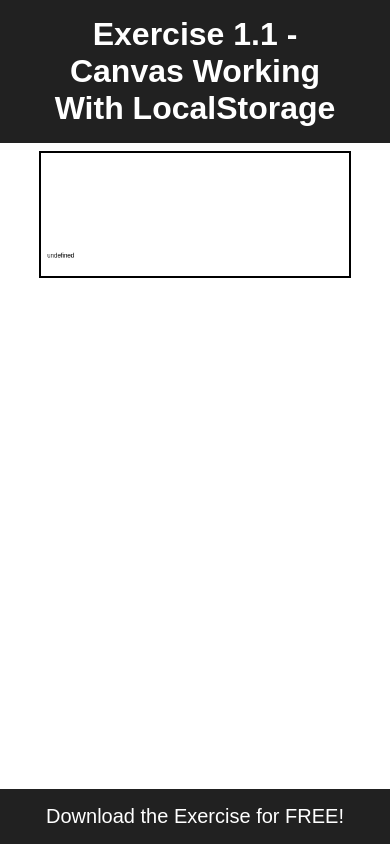
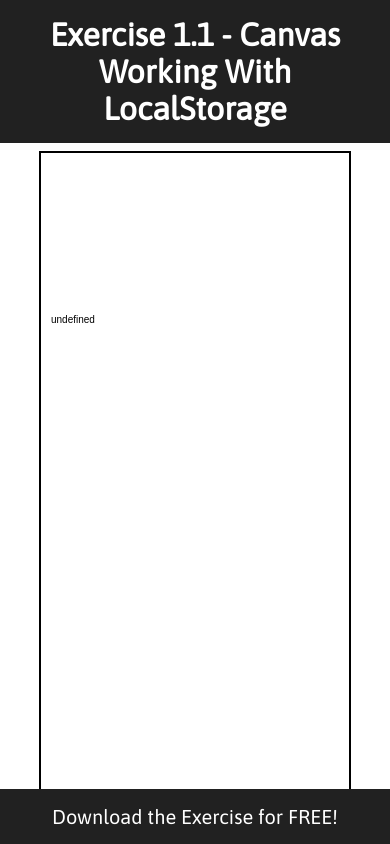
Before and after one commit to cavazzatommaso/cavazzatommaso.github.io, a PHP site: the page made by school/1.1 - Form LocalStorage/canvas.html in a window 390 px wide. Run offline with PHP 8.4, Linux system fonts and the light colour scheme.

Commit message:
Update
Responsive canvas

```diff
--- a/school/1.1 - Form LocalStorage/canvas.html
+++ b/school/1.1 - Form LocalStorage/canvas.html
@@ -6,6 +6,8 @@
 	</style>
 </head>
 <link rel="stylesheet" href="style.css">
+<link href="https://fonts.googleapis.com/css?family=Asap" rel="stylesheet">
+<meta name="viewport" content="width=device-width, initial-scale=1.0">
 <body>
 	<header>
 		<h1> Exercise 1.1 - Canvas Working With LocalStorage</h1>
@@ -14,9 +16,26 @@
 	<script type="text/javascript">
 		var c = document.getElementById("canvas");
 		var ctx = c.getContext("2d");
+		resizeCanvasToDisplaySize(ctx.canvas);
 			ctx.font =  localStorage.font+ "px" + " Arial";
 			ctx.fillStyle = localStorage.color;
 			ctx.fillText(localStorage.text,10,170);
+
+			function resizeCanvasToDisplaySize(canvas) {
+				console.log("sono dentro");
+   // look up the size the canvas is being displayed
+   const width = canvas.clientWidth;
+   const height = canvas.clientHeight;
+
+   // If it's resolution does not match change it
+   if (canvas.width !== width || canvas.height !== height) {
+     canvas.width = width;
+     canvas.height = height;
+     return true;
+   }
+
+   return false;
+}
 	</script>
 	<footer><a href="1.2 - Dynamic Table with JS.7z" download>Download the Exercise for FREE!</a></footer>
 </body>
--- a/school/1.1 - Form LocalStorage/style.css
+++ b/school/1.1 - Form LocalStorage/style.css
@@ -46,6 +46,7 @@ canvas{
   border: 2px solid black;
   margin-top: 2%;
   width: 80%;
+  height: 80vh;
 }
 
 footer{
```
